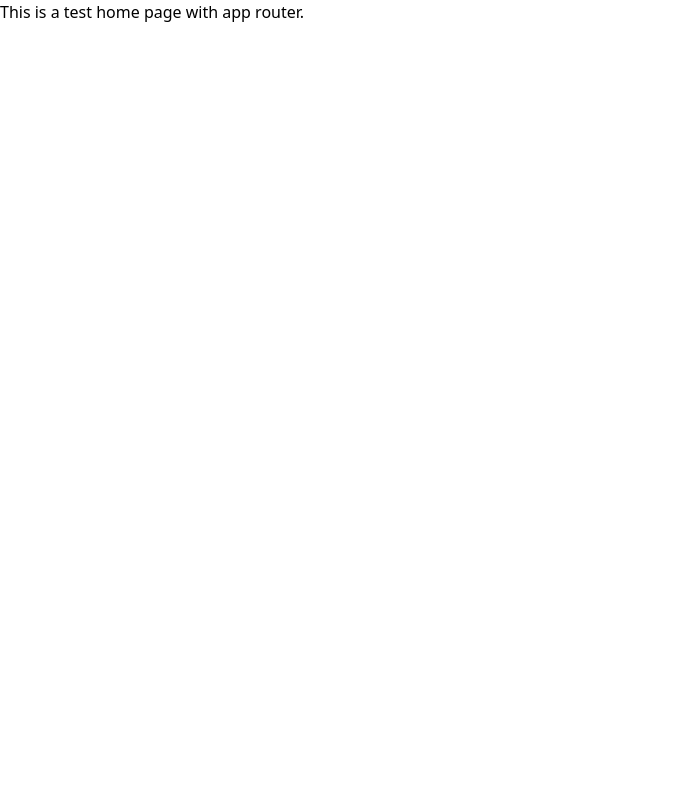
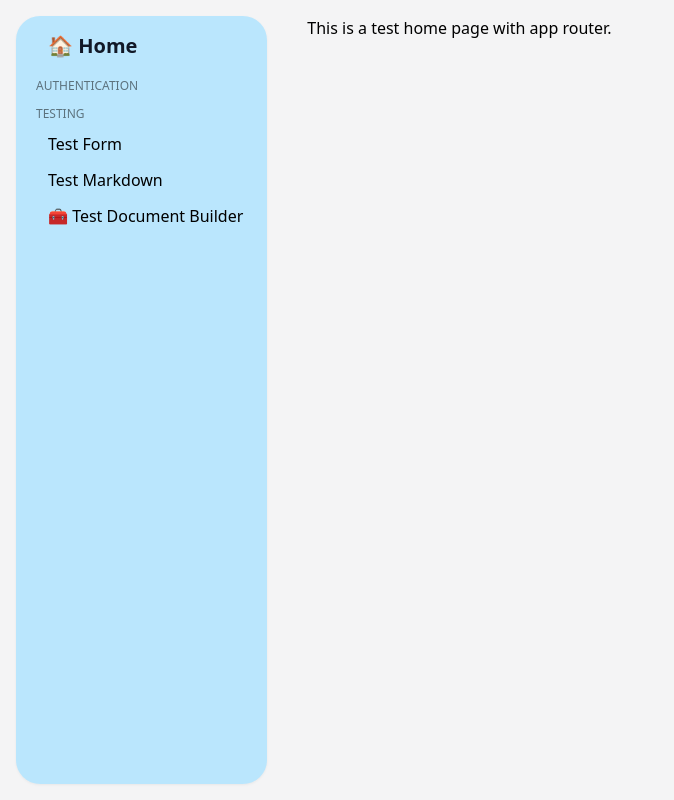
Before and after one commit to tayv/Project-Bubblegum, a Next.js app: page / in a window 1280 px wide. Shown: the whole page, without its empty margins (0-674 px from the left). Built offline with nearby package versions, Linux system fonts and the light colour scheme.

Commit message:
Added SideNav to layout

```diff
--- /dev/null
+++ b/app/components/ui/SideNav.tsx
@@ -0,0 +1,84 @@
+"use client"
+
+import { FC } from "react"
+import classNames from "classnames"
+import { UserButton, SignedIn, SignedOut, SignInButton } from "@clerk/nextjs"
+import { LogIn } from "lucide-react"
+import Link from "next/link"
+
+type SideNavStyle = "selected" | "notSelected"
+type ArticleList = { title: string; path?: string; groupTitle?: boolean }[] // This is the list of articles that will be displayed in the side nav
+export type SideNavProps = { articleList: ArticleList }
+
+const SideNav: FC<SideNavProps> = ({ articleList, ...props }) => {
+ // const { asPath } = useRouter() // This hook returns the current url path
+
+  // The styles for the side nav are set here
+  const sideNavStyleMap: { [key in SideNavStyle]: string } = {
+    notSelected: "text-base text-gray-900 hover:text-gray-600",
+    selected:
+      "cursor-default text-base text-pink-500 border-l-2 border-pink-500",
+  }
+
+  return (
+    <nav
+      className="flex flex-col w-64 min-w-fit m-4 px-4 pt-3 rounded-3xl bg-sky-200 drop-shadow-sm"
+      aria-label="Sidebar"
+    >
+      <div>
+        <Link
+          href="/"
+          className={classNames(
+            "flex items-center p-1 text-base font-semibold text-gray-900 hover:text-gray-600 "
+          )}
+        >
+          <span className="flex-1 ml-3 text-xl whitespace-nowrap">🏠 Home</span>
+        </Link>
+      </div>
+
+      <div className="flex overflow-scroll py-2 px-1">
+        <ul className="grow space-y-1">
+          <span className="flex-1 whitespace-nowrap uppercase text-xs opacity-50 ">
+            Authentication
+          </span>
+
+
+          {
+            // The side nav is made up of these list items
+            articleList.map((article) => {
+              // Used by classnames to set the correct css style
+             // let isSelected: SideNavStyle =
+               // asPath === article.path ? "selected" : "notSelected"
+
+              return (
+                <li key={article.title.toString()}>
+                  {
+                    !article.groupTitle ? (
+                      <a
+                        href={article.path}
+                        className={classNames([
+                          "cursor-pointer flex items-center p-1", // standard css styles go here
+                         // sideNavStyleMap[isSelected],
+                        ])}
+                      >
+                        <span className="flex-1 ml-2 whitespace-nowrap">
+                          {article.title}
+                        </span>
+                      </a>
+                    ) : (
+                      <span className="flex-1  whitespace-nowrap uppercase text-xs opacity-50 ">
+                        {article.title}
+                      </span>
+                    ) // Group title styling
+                  }
+                </li>
+              )
+            })
+          }
+        </ul>
+      </div>
+    </nav>
+  )
+}
+
+export default SideNav
--- a/app/layout.tsx
+++ b/app/layout.tsx
@@ -1,10 +1,11 @@
 import "./globals.css" // These styles apply to every route in the application
 import { Metadata } from 'next'
+import SideNav from "./components/ui/SideNav"
 
 export const metadata: Metadata = {
   title: 'Home',
   description: 'Welcome to Bubblegum',
-};
+}
 
 export default function RootLayout({
   // Layouts must accept a children prop.
@@ -15,10 +16,27 @@ export default function RootLayout({
 }) {
   return (
     <html lang="en">
-      <body>{children}</body>
+      <body>
+       <div className="flex flex-col h-screen bg-zinc-100">
+       <div className="flex flex-1 overflow-hidden">
+       <SideNav
+          articleList={[
+            { title: "Testing", groupTitle: true },
+            { title: "Test Form", path: "/testForms/test-form" },
+            { title: "Test Markdown", path: "/mdx/test-markdown" },
+            {
+              title: "🧰 Test Document Builder",
+              path: "/restricted/test-document-builder",
+            },
+          ]}
+        />
+        <main className="w-full overflow-y-scroll pt-1">
+          <div className="block px-6 py-3">{children}</div>
+        </main>
+       </div>
+       </div>
+      </body>
     </html>
 
-
-
-  );
+  )
 }
```
